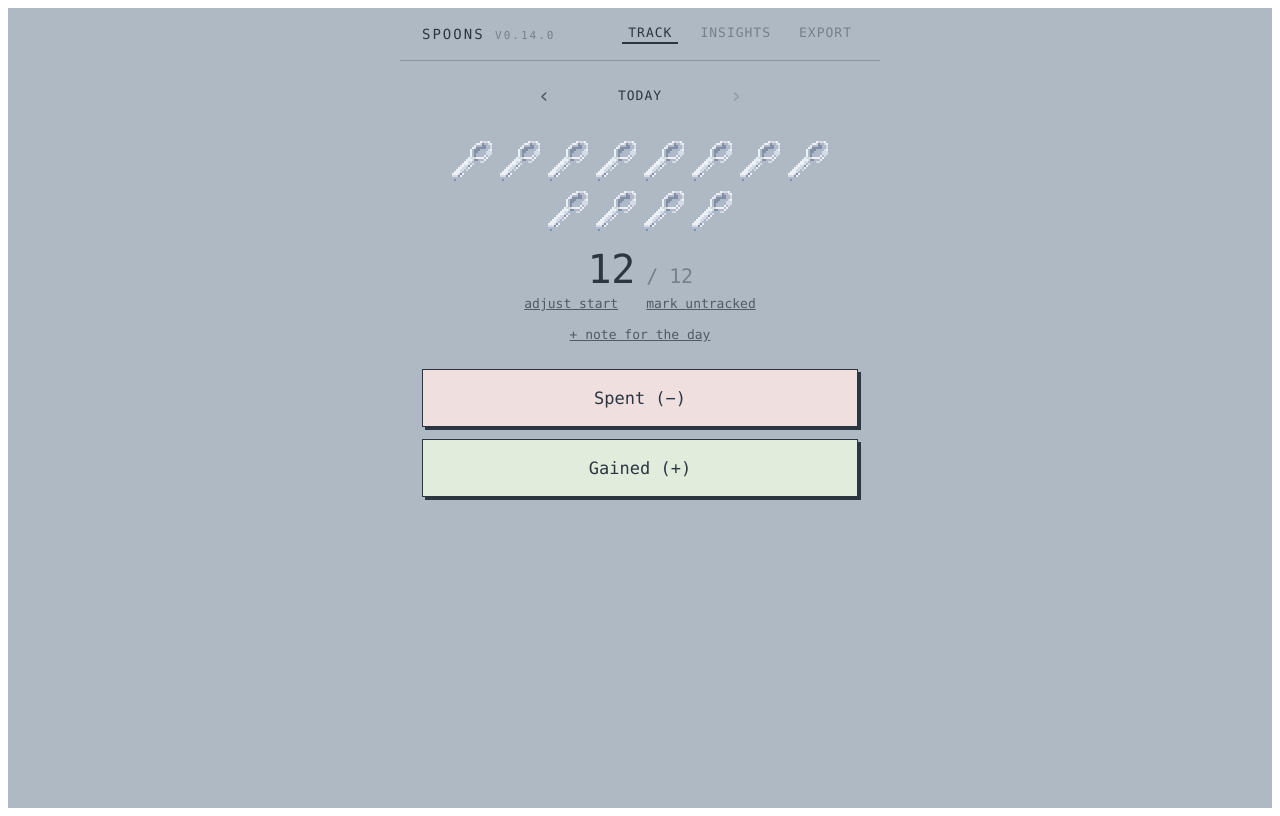
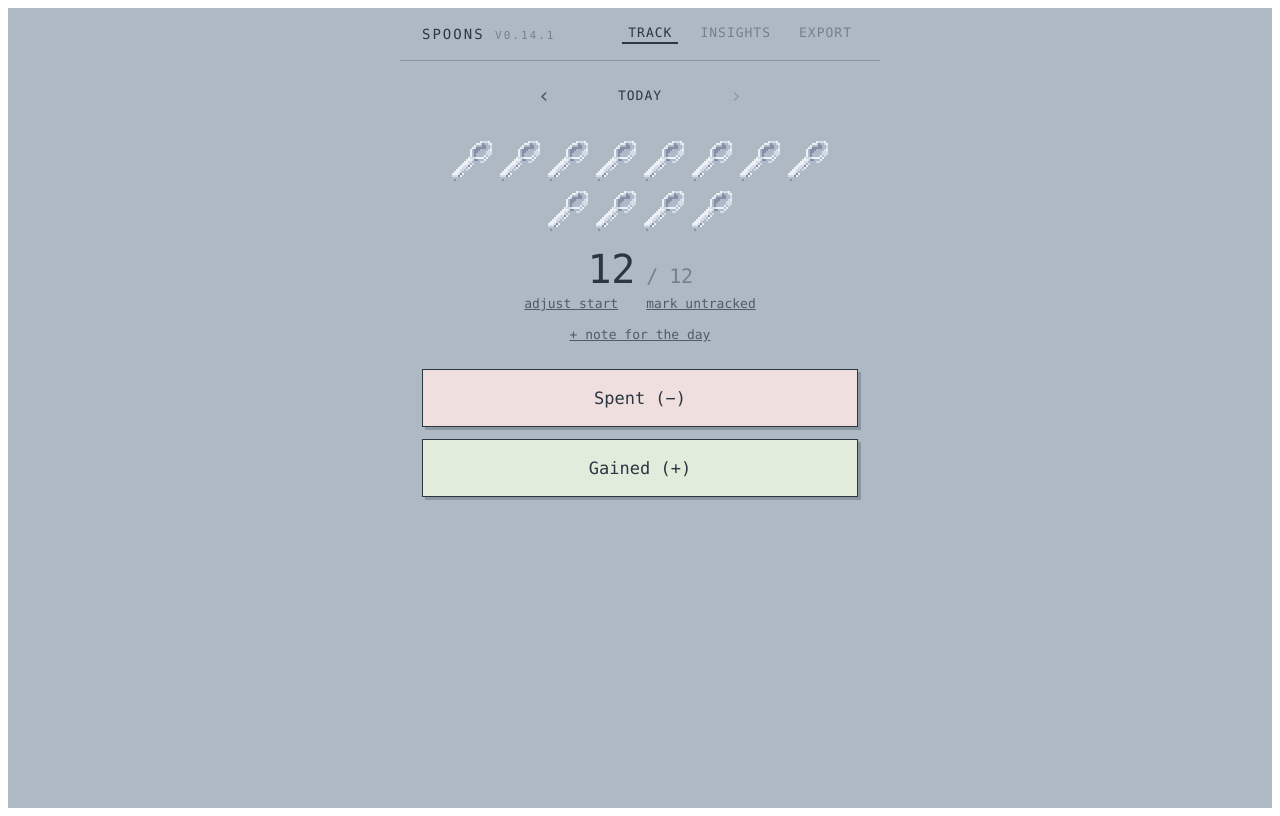
Before and after one commit to mads-2/Spoons, a React (Vite) app: page / in a window 1280 px wide. Built offline with nearby package versions, Linux system fonts and the light colour scheme.

Commit message:
spoons v0.14.1: lighter grey button shadows

```diff
--- a/package.json
+++ b/package.json
@@ -1,7 +1,7 @@
 {
   "name": "spoon-tracker",
   "private": true,
-  "version": "0.14.0",
+  "version": "0.14.1",
   "type": "module",
   "scripts": {
     "dev": "vite",
--- a/src/App.jsx
+++ b/src/App.jsx
@@ -1,6 +1,6 @@
 import React, { useState, useEffect, useCallback, useRef } from "react";
 
-export const APP_VERSION = "0.14.0";
+export const APP_VERSION = "0.14.1";
 
 /* ── liminal blue-gray palette ──────────────────────────────── */
 const C = {
@@ -1066,8 +1066,8 @@ function Style() {
       button { font: inherit; cursor: pointer; border: none; background: none; color: inherit; }
       button:focus-visible { outline: 2px solid ${C.ink}; outline-offset: 2px; }
       input:focus-visible { outline: 2px solid ${C.ink}; outline-offset: 1px; }
-      .pxbtn { box-shadow: 3px 3px 0 ${C.ink}; }
-      .pxbtn:active { transform: translate(3px, 3px); box-shadow: 0 0 0 ${C.ink}; }
+      .pxbtn { box-shadow: 3px 3px 0 ${C.line}; }
+      .pxbtn:active { transform: translate(3px, 3px); box-shadow: 0 0 0 ${C.line}; }
       .seclabel::before {
         content: "";
         display: inline-block;
```
Also changed, not shown: 1 other file (tests, documents, lock files or other folders).
